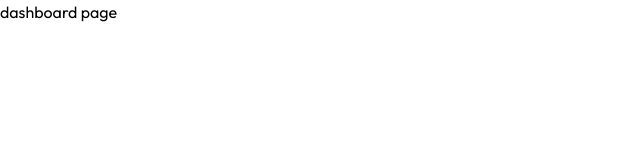
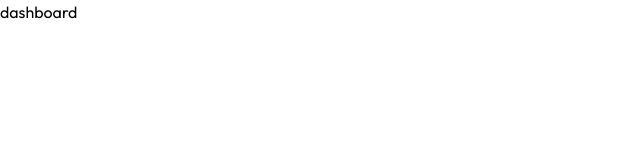
Before and after one commit to unaygney/entertainment-web-app, a Next.js app: page /dashboard in a window 1280 px wide. Shown: the top 160 px of the page, without its empty margins (0-640 px from the left). Built offline with nearby package versions, Linux system fonts and the light colour scheme.

Commit message:
auth is done

```diff
--- a/app/dashboard/page.jsx
+++ b/app/dashboard/page.jsx
@@ -1,7 +1,7 @@
 import React from "react";
 
 async function Dashboard() {
-  return <div>dashboard page</div>;
+  return <div>dashboard</div>;
 }
 
 export default Dashboard;
--- a/app/layout.js
+++ b/app/layout.js
@@ -1,14 +1,10 @@
-"use client";
-import { AuthContextProvider } from "@/lib/Auth";
 import "./globals.css";
 import { mainFont } from "@/lib/font";
 
 export default function RootLayout({ children }) {
   return (
     <html lang="en" className="antialiased">
-      <body className={mainFont.className}>
-        <AuthContextProvider>{children}</AuthContextProvider>
-      </body>
+      <body className={mainFont.className}>{children}</body>
     </html>
   );
 }
--- a/components/LoginForm/index.jsx
+++ b/components/LoginForm/index.jsx
@@ -5,7 +5,7 @@ import Button from "../Button";
 import { useRouter } from "next/navigation";
 import { login } from "@/lib/firebase";
 import { getAuth } from "firebase/auth";
-import { useAuth } from "@/lib/Auth";
+import Cookies from "js-cookie";
 
 function LoginForm() {
   const [email, setEmail] = useState("");
@@ -27,15 +27,12 @@ function LoginForm() {
       await login(email, password);
       const auth = getAuth();
       const user = auth.currentUser;
-      sessionStorage.setItem("user", JSON.stringify(user));
+      Cookies.set("user", JSON.stringify(user));
       router.push("/dashboard");
     } catch (err) {
       setError(err.message);
     }
   };
-
-  const user = useAuth();
-  console.log(user);
 
   return (
     <form className="w-full flex flex-col gap-4 " onSubmit={handleSubmit}>
--- a/lib/Auth.js
+++ /dev/null
@@ -1,21 +0,0 @@
-import { createContext, useContext, useState } from "react";
-
-const AuthContext = createContext();
-
-export const AuthContextProvider = ({ children }) => {
-  const user = {
-    name: "guney",
-  };
-
-  return <AuthContext.Provider value={user}>{children}</AuthContext.Provider>;
-};
-
-export const useAuth = () => {
-  const auth = useContext(AuthContext);
-
-  if (!auth) {
-    throw new Error("There is no AuthContext Data!");
-  }
-
-  return auth;
-};
--- a/package.json
+++ b/package.json
@@ -10,6 +10,7 @@
   },
   "dependencies": {
     "firebase": "^10.7.1",
+    "js-cookie": "^3.0.5",
     "next": "14.0.4",
     "next-auth": "^4.24.5",
     "react": "^18",
```
Also changed, not shown: middleware.js (added, +19 -0 lines), 1 other file (tests, documents, lock files or other folders).
